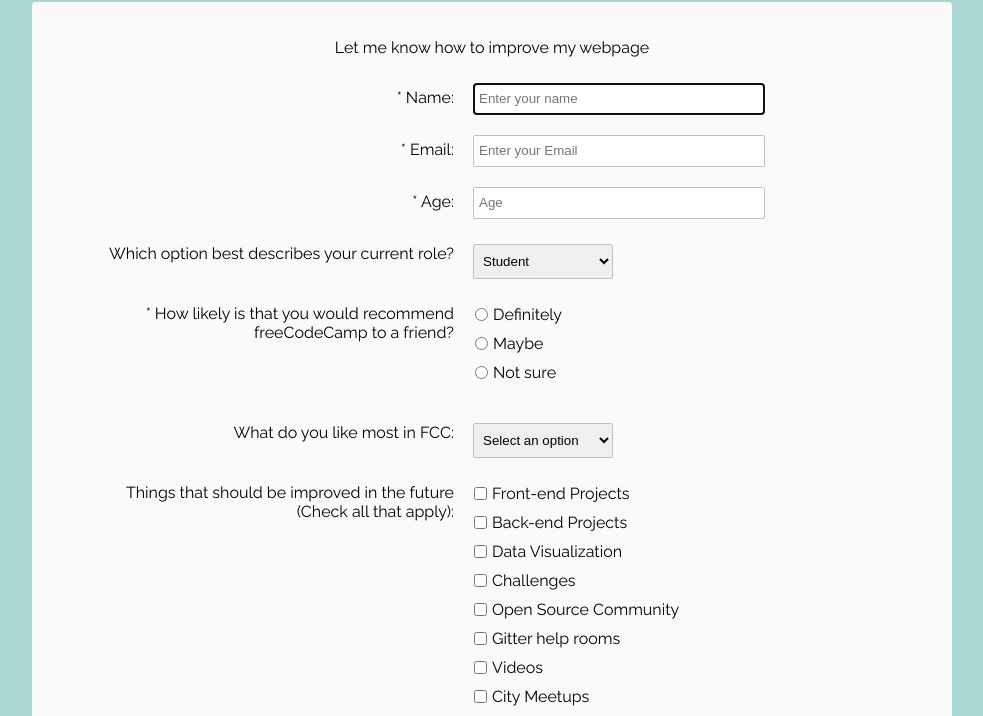
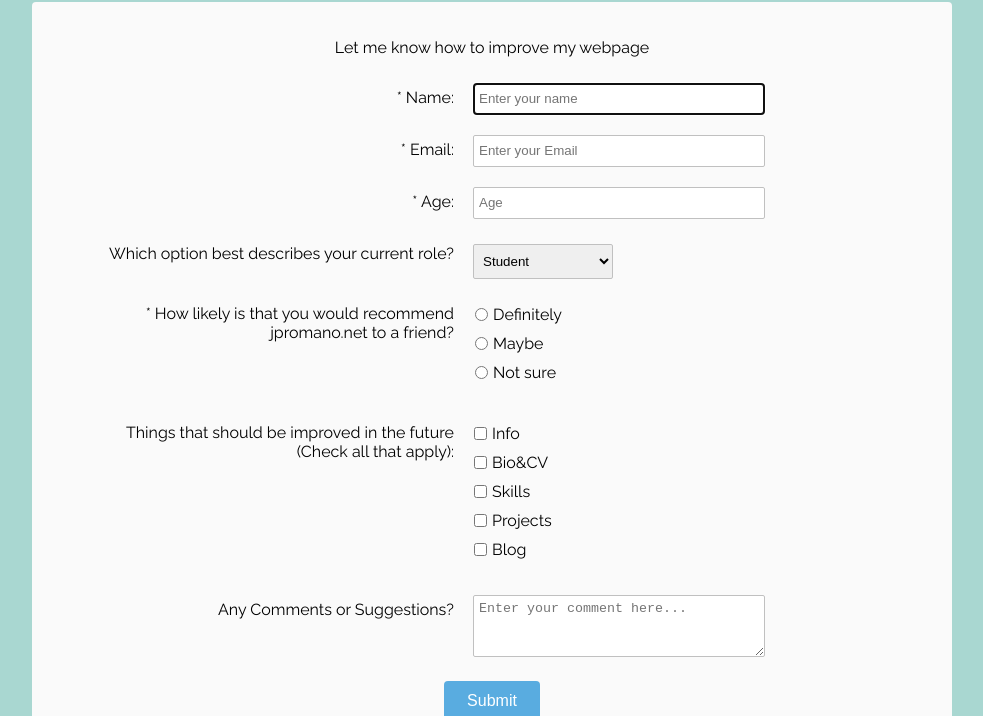
Before and after one commit to jpromanonet/FreeCodeCamp_Projects, a plain HTML site: page Personal_Page_Survey_Form/index.html in a window 1280 px wide. Shown: the part 78-794 px from the top of the page, without its empty margins (148-1131 px from the left). Drawn offline with Linux system fonts and the light colour scheme.

Commit message:
Index update!

```diff
--- a/Personal_Page_Survey_Form/index.html
+++ b/Personal_Page_Survey_Form/index.html
@@ -61,7 +61,7 @@
     </div>
     <div class="rowTab">
       <div class="labels">
-        <label for="userRating">* How likely is that you would recommend freeCodeCamp to a friend?</label>
+        <label for="userRating">* How likely is that you would recommend jpromano.net to a friend?</label>
       </div>
       <div class="rightTab">
         <ul style="list-style: none;">
@@ -73,35 +73,15 @@
     </div>
     <div class="rowTab">
       <div class="labels">
-        <label for="most-like">What do you like most in FCC: </label>
-      </div>
-      <div class="rightTab">
-        <select id="most-like" name="mostLike" class="dropdown">
-      <option disabled selected value>Select an option</option>
-      <option value="challenges">Challenges</option>
-      <option value="projects">Projects</option>
-      <option value="community">Community</option>
-      <option value="openSource">Open Source</option>
-    </select>
-      </div>
-    </div>
-    <div class="rowTab">
-      <div class="labels">
         <label for="preferences">Things that should be improved in the future<br>(Check all that apply): </label>
       </div>
       <div class="rightTab">
         <ul id="preferences" style="list-style: none;">
-          <li class="checkbox"><label><input name="prefer" value="1" type="checkbox" class="userRatings">Front-end Projects</label></li>
-          <li class="checkbox"><input name="prefer" value="2" type="checkbox" class="userRatings">Back-end Projects</li>
-          <li class="checkbox"><label><input name="prefer" value="3" type="checkbox" class="userRatings">Data Visualization</label></li>
-          <li class="checkbox"><label><input name="prefer" value="4" type="checkbox" class="userRatings">Challenges</label></li>
-          <li class="checkbox"><label><input name="prefer" value="5" type="checkbox" class="userRatings">Open Source Community</label></li>
-          <li class="checkbox"><label><input name="prefer" value="6" type="checkbox" class="userRatings">Gitter help rooms</label></li>
-          <li class="checkbox"><label><input name="prefer" value="7" type="checkbox" class="userRatings">Videos</label></li>
-          <li class="checkbox"><label><input name="prefer" value="8" type="checkbox" class="userRatings">City Meetups</label></li>
-          <li class="checkbox"><label><input name="prefer" value="9" type="checkbox" class="userRatings">Wiki</label></li>
-          <li class="checkbox"><label><input name="prefer" value="10" type="checkbox" class="userRatings">Forum</label></li>
-          <li class="checkbox"><label><input name="prefer" value="10" type="checkbox" class="userRatings">Additional Courses</label></li>
+          <li class="checkbox"><label><input name="prefer" value="1" type="checkbox" class="userRatings">Info</label></li>
+          <li class="checkbox"><input name="prefer" value="2" type="checkbox" class="userRatings">Bio&CV</li>
+          <li class="checkbox"><label><input name="prefer" value="3" type="checkbox" class="userRatings">Skills</label></li>
+          <li class="checkbox"><label><input name="prefer" value="4" type="checkbox" class="userRatings">Projects</label></li>
+          <li class="checkbox"><label><input name="prefer" value="5" type="checkbox" class="userRatings">Blog</label></li>
         </ul>
       </div>
     </div>
```
